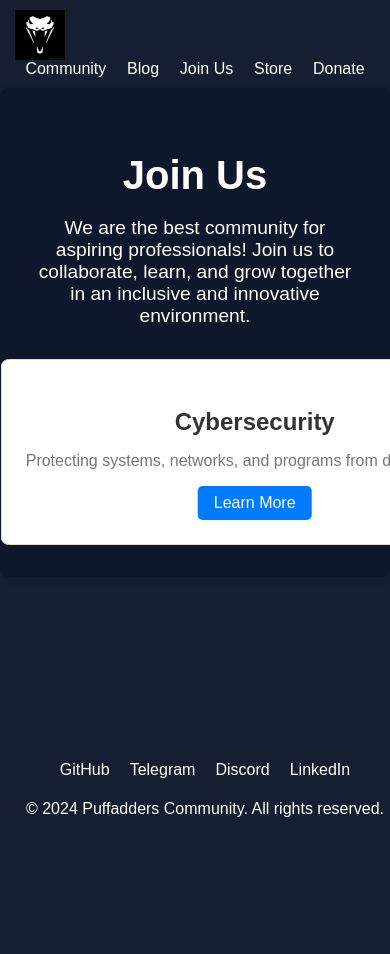
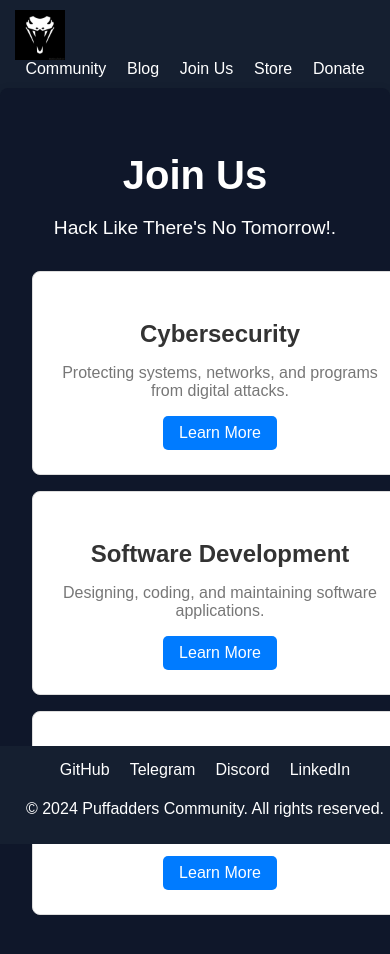
Before and after one commit to mukuvi/PUFFADDERS, a React (Vite) app in the folder client/: page /joinus in a window 390 px wide. Shown: the top 954 px of the page. Before the commit the page ends 844 px from the top, so only its background shows below. Built offline with nearby package versions, Linux system fonts and the light colour scheme.

Commit message:
puffadders

```diff
--- a/client/src/components/JoinUs.jsx
+++ b/client/src/components/JoinUs.jsx
@@ -4,11 +4,7 @@ const JoinUs = () => {
   return (
     <div className="join-us-container">
       <h2 className="join-us-title">Join Us</h2>
-      <p className="join-us-description">
-        We are the best community for aspiring professionals! Join us to
-        collaborate, learn, and grow together in an inclusive and innovative
-        environment.
-      </p>
+      <p className="join-us-description">Hack Like There's No Tomorrow!.</p>
 
       <div className="join-us-fields">
         <div className="join-us-field">
--- a/client/src/styles.css
+++ b/client/src/styles.css
@@ -49,8 +49,7 @@ nav a {
 nav a:hover {
   color: #007bff;
 }
-
-/*Join US*/
+/* Join US */
 .join-us-container {
   max-width: 800px;
   margin: 0 auto;
@@ -132,6 +131,20 @@ nav a:hover {
   }
   100% {
     transform: translateX(-100%);
+  }
+}
+
+/* Mobile Styles */
+@media (max-width: 768px) {
+  .join-us-fields {
+    flex-direction: column;
+    animation: none;
+  }
+
+  .join-us-field {
+    margin-right: 0;
+    margin-bottom: 1rem;
+    width: 100%;
   }
 }
 
```
